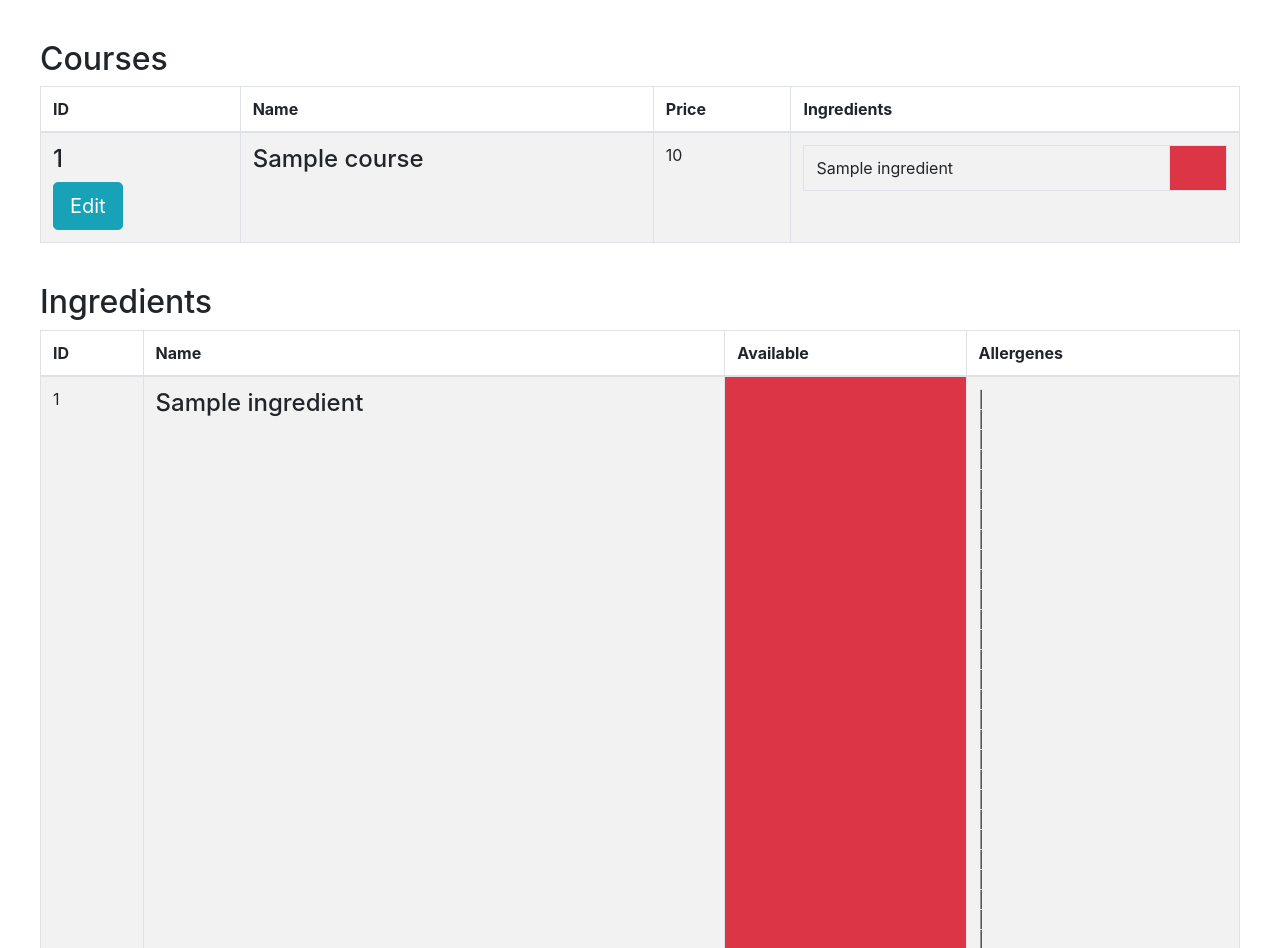
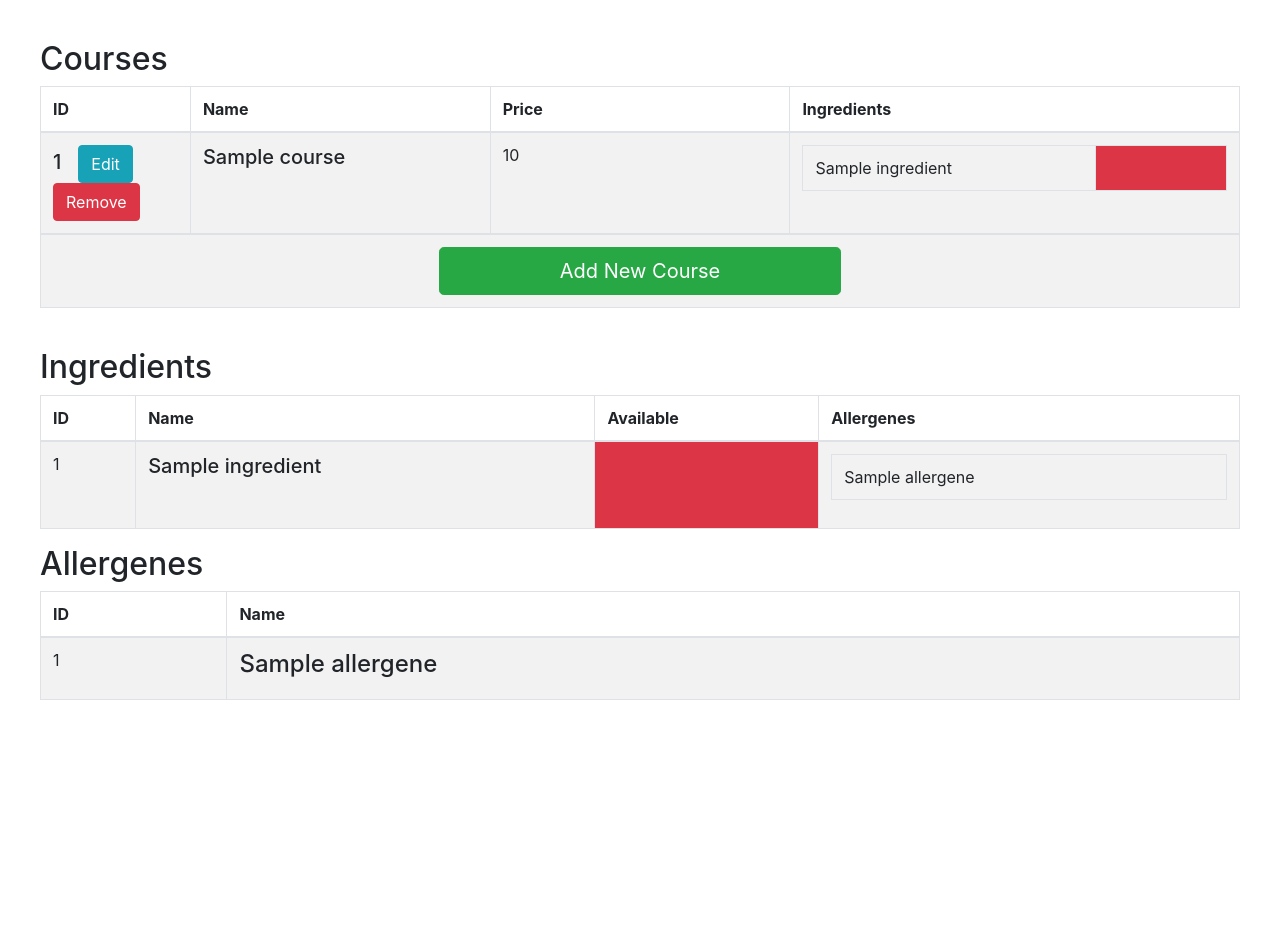
Before and after one commit to DAT210/Internal-Systems, a Flask app: page / in a window 1280 px wide. Shown: the top 948 px of the page. After the commit the page ends 700 px from the top, so only its background shows below. Run offline with Flask 2, Linux system fonts and the light colour scheme; tables that the repository leaves empty or names only in its code hold one stand-in row (values such as "Sample post"); some libraries are stand-ins or nearby versions.

Commit message:
More Small Updates, made the admin variables work on the templating stage rather than the client stage

```diff
--- a/src/Admin Menu Database/app.py
+++ b/src/Admin Menu Database/app.py
@@ -10,6 +10,7 @@ app = Flask(__name__)
 
 app.debug = True
 
+isAdmin = True
 
 # CHANGE THIS INFORMATION FOR YOUR DATABASE ACCESS OK
 user_info = {
@@ -49,7 +50,8 @@ def index():
     courses = get_courses(get_db())
     ingredients = get_ingredients(get_db())
     allergenes = get_allergenes(get_db()) # Maybe change name to triggers
-    return render_template("index.html", courses=courses, ingredients=ingredients, allergenes=allergenes)
+    return render_template("index.html", courses=courses, ingredients=ingredients, allergenes=allergenes, admin=isAdmin)
+
 
 ## DATABASE GET REQUEST REMOVE FUNCTIONS ##
 @app.route("/remove_course", methods=["GET"])
@@ -57,7 +59,7 @@ def remove_course_db():
     c_id = request.args.get("c_id", None)
     if c_id != None:
         remove_course(get_db(), c_id)
-    return render_template("course_display.html", courses=get_courses(get_db()))
+    return render_template("course_display.html", courses=get_courses(get_db()), admin=isAdmin)
 
 
 @app.route("/remove_ingredient_from_course", methods=["GET"])
@@ -66,7 +68,8 @@ def remove_ingredient_from_course_db():
     i_id = request.args.get("i_id", None)
     if c_id != None and i_id != None:
         remove_course_ingredient(get_db(), c_id, i_id)
-    return render_template("course_display.html", courses=get_courses(get_db()))
+    return render_template("course_display.html", courses=get_courses(get_db()), admin=isAdmin)
+
 
 ## DATABASE GET REQUEST GET FUNCTIONS ##
 @app.route("/get_ingredients", methods=["GET"])
@@ -80,15 +83,43 @@ def get_allergenes_db():
     allergenes = get_allergenes(get_db())
     return json.dumps(allergenes)
 
+
 ## DATABASE GET REQUEST INSERT FUNCTIONS ##
+@app.route("/add_course", methods=["GET"])
+def insert_course_db():
+    # FIX CATEGORY, ADD FUNCTIONALITY FOR THIS SOON
+    exception = insert_course(get_db(), "", 1, 0.0)
+    if exception.message:
+        print("\tEXCEPTION " + str(exception.code) + ": " + exception.message)
+    return render_template("course_display.html", courses=get_courses(get_db()), admin=isAdmin)
+
+
 @app.route("/add_ingredient_to_course", methods=["GET"])
-def insert_ingredient_to_course():
+def insert_course_ingredient_db():
     c_id = request.args.get("c_id", None)
     i_id = request.args.get("i_id", None)
     if c_id != None and i_id != None:
         insert_course_ingredient(get_db(), c_id, i_id)
-    return render_template("course_display.html", courses=get_courses(get_db()))
+    return render_template("course_display.html", courses=get_courses(get_db()), admin=isAdmin)
 
+
+## DATABASE GET REQUEST UPDATE FUNCTIONS ##
+@app.route("/edit_course_name", methods=["GET"])
+def update_course_name_db():
+    c_id = request.args.get("c_id", None)
+    c_name = request.args.get("c_name", None)
+    if c_id != None and c_name != None:
+        update_course_name(get_db(), c_name, c_id)
+    return render_template("course_display.html", courses=get_courses(get_db()), admin=isAdmin)
+
+
+@app.route("/edit_course_price", methods=["GET"])
+def update_course_price_db():
+    c_id = request.args.get("c_id", None)
+    price = request.args.get("price", None)
+    if c_id != None and price != None:
+        update_course_price(get_db(), price, c_id)
+    return render_template("course_display.html", courses=get_courses(get_db()), admin=isAdmin)
 
 
 if __name__ == "__main__":
--- a/src/Admin Menu Database/static/main.js
+++ b/src/Admin Menu Database/static/main_admin.js
@@ -1,18 +1,4 @@
 
-/*
-var ingredients = [
-    "ingredient alpha",
-    "ingredient bravo",
-    "ingredient charlie",
-    "ingredient delta",
-    "ingredient echo",
-    "ingredient fractal",
-    "ingredient gamma",
-    "ingredient hector",
-    "ingredient indie",
-    "ingredient jodie"
-];
-*/
 
 var ingredients;
 var allergenes;
@@ -20,60 +6,20 @@ var allergenes;
 var authLevel = 2;
 
 $(document).ready(function() {
-    var visible = [];
+    var inEdit = [];
     init();
 
-    function removeCourse() {
-        if (authLevel > 1) {
-            var info = $(this).prop("name").split("_");
-
-            if (confirm("Are you sure you want to remove the course '" + info[0] + "'?")) {
-                $.get("/remove_course", {c_id: info[1]}, function (data) {
-                    $(".course_display").html(data);
-                    init();
-                });
-            }
-        } else {
-            alert("PERMISSION DENIED");
-        }
-    }
-
-    function removeIngredientFromCourse() {
-        if (authLevel > 1) {
-            var info = $(this).prop("name").split("_");
-
-            if (confirm("Are you sure you want to remove this ingredient from the course?")) {
-                $.get("/remove_ingredient_from_course", {c_id: info[0], i_id: info[1]}, function (data) {
-                    $(".course_display").html(data);
-                    init();
-                });
-            }
-        } else {
-            alert("PERMISSION DENIED");
-        }
-    }
-
-    function addIngredientToCourse() {
-        if (authLevel > 1) {
-            var c_id = $(this).prop("id").split("-")[1];
-            var i_id = $("#autocomplete_ingredient-" + c_id).prop("name");
-
-            $.get("/add_ingredient_to_course", {c_id: c_id, i_id: i_id}, function (data) {
-                $(".course_display").html(data);
-                init();
-            });
-
-        } else {
-            alert("PERMISSION DENIED");
-        }
-    }
 
     function init() {
         updateAutocomplete();
 
         $(".remove_course").on("click", removeCourse);
         $(".remove_ingredient_from_course").on("click", removeIngredientFromCourse);
-        $(".add_ingredient").on("click", addIngredientToCourse)
+        $(".add_ingredient_to_course").on("click", addIngredientToCourse);
+        $(".edit_course_name").on("click", editCourseName);
+        $(".edit_course_price").on("click", editCoursePrice);
+
+        $("#add_course").on("click", addCourse);
 
         var ingredientInputs = $(".ingredient-input");
         for (var i = 0; i < ingredientInputs.length; i++) {
@@ -84,20 +30,75 @@ $(document).ready(function() {
             autocomplete(ingredientInputs[i], ingredientsIn);
         }
 
-        for (var i = 0; i < visible.length; i++) {
-            if (visible[i]) {
-                $(".hidden-admin-" + i).css("display", "inline-block");
+        for (var i = 0; i < inEdit.length; i++) {
+            if (inEdit[i]) {
+                $(".hidden-default-" + i).css("display", "inline-block");
+                $(".hidden-edit-" + i).css("display", "none");
             } else {
-                $(".hidden-admin-" + i).css("display", "none");
+                $(".hidden-default-" + i).css("display", "none");
+                $(".hidden-edit-" + i).css("display", "inline-block");
+            }
+        }
+        initAdminFunctions();
+    }
+
+    function addCourse() {
+        $.get("/add_course", function (data) {
+            $(".course_display").html(data);
+            init();
+        });
+    }
+
+    function removeCourse() {
+        var info = $(this).prop("name").split("_");
+
+        if (confirm("Are you sure you want to remove the course '" + info[0] + "'?")) {
+            $.get("/remove_course", {c_id: info[1]}, function (data) {
+                $(".course_display").html(data);
+                init();
+            });
         }
     }
 
-        if (authLevel < 2) {
-            $(".edit_course").css("display", "none");
-        } else {
-            initAdminFunctions();
+    function removeIngredientFromCourse() {
+        var info = $(this).prop("name").split("_");
+
+        if (confirm("Are you sure you want to remove this ingredient from the course?")) {
+            $.get("/remove_ingredient_from_course", {c_id: info[0], i_id: info[1]}, function (data) {
+                $(".course_display").html(data);
+                init();
+            });
         }
     }
+
+    function addIngredientToCourse() {
+        var c_id = $(this).prop("id").split("-")[1];
+        var i_id = $("#autocomplete_ingredient-" + c_id).prop("name");
+
+        $.get("/add_ingredient_to_course", {c_id: c_id, i_id: i_id}, function (data) {
+            $(".course_display").html(data);
+            init();
+        });
+    }
+
+    function editCourseName() {
+        var c_id = $(this).prop("name");
+        var c_name = $("#course-edit-name_" + c_id).val();
+        $.get("/edit_course_name", {c_id: c_id, c_name: c_name}, function (data) {
+            $(".course_display").html(data);
+            init();
+        });
+    }
+
+    function editCoursePrice() {
+        var c_id = $(this).prop("name");
+        var price = $("#course-edit-price_" + c_id).val();
+        $.get("/edit_course_price", {c_id: c_id, price: price}, function (data) {
+            $(".course_display").html(data);
+            init();
+        });
+    }
+
 
     function updateAutocomplete() {
         // I don't know if there are any better solutions for these yet, but these requests
@@ -125,22 +126,20 @@ $(document).ready(function() {
     }
 
     function initAdminFunctions() {
-        if (authLevel < 2) {
-            alert("ACCESS DENIED");
-        } else {
         $(".edit_course").css("display", "inline-block");
         $(".edit_course").on("click", function() {
             var id = $(this).prop("name").split("_")[1];
             var idInt = parseInt(id);
-                if (visible[idInt]) {
-                    $(".hidden-admin-" + id).css("display", "none");
-                    visible[idInt] = false;
+            if (inEdit[idInt]) {
+                $(".hidden-default-" + id).css("display", "none");
+                $(".hidden-edit-" + id).css("display", "inline-block");
+                inEdit[idInt] = false;
             } else {
-                    $(".hidden-admin-" + id).css("display", "inline-block");
-                    visible[idInt] = true;
+                $(".hidden-default-" + id).css("display", "inline-block");
+                $(".hidden-edit-" + id).css("display", "none");
+                inEdit[idInt] = true;
             }
         });
-        }
     }
 });
 
--- a/src/Admin Menu Database/templates/base.html
+++ b/src/Admin Menu Database/templates/base.html
@@ -10,7 +10,13 @@
     <script src="https://code.jquery.com/jquery-3.3.1.min.js"></script>
     <script src="https://cdnjs.cloudflare.com/ajax/libs/popper.js/1.14.3/umd/popper.min.js" integrity="sha384-ZMP7rVo3mIykV+2+9J3UJ46jBk0WLaUAdn689aCwoqbBJiSnjAK/l8WvCWPIPm49" crossorigin="anonymous"></script>
     <script src="https://stackpath.bootstrapcdn.com/bootstrap/4.1.3/js/bootstrap.min.js" integrity="sha384-ChfqqxuZUCnJSK3+MXmPNIyE6ZbWh2IMqE241rYiqJxyMiZ6OW/JmZQ5stwEULTy" crossorigin="anonymous"></script>
-    <script src="static/main.js"></script>
+
+    {% if admin %}
+        <script src="static/main_admin.js"></script>
+    {% else %}
+        <script src="static/main.js"></script>
+    {% endif %}
+
 </head>
 <body>
     <div id="content">{% block content %}{% endblock %}</div>
--- a/src/Admin Menu Database/templates/course_display.html
+++ b/src/Admin Menu Database/templates/course_display.html
@@ -1,37 +1,72 @@
 {% for course in courses %}
     <tr>
-        <td>
-            <h4 style="display: inline-block">
+        <td style="width: 12.5%">
+            <h5 style="display: inline-block">
                 {{ course.c_id }}
-            </h4>
-            <br>
-            <button class="btn btn-info btn-lg edit_course" name="{{ course.c_name }}_{{ course.c_id }}">Edit</button>
+            </h5>
+            {% if admin %}
+                &ensp;
+                <button class="btn btn-info edit_course" name="{{ course.c_name }}_{{ course.c_id }}">Edit</button>
+                &ensp;
+                <button class="btn btn-danger remove_course" name="{{ course.c_name }}_{{ course.c_id }}">Remove</button>
+            {% endif %}
         </td>
-        <td>
-            <button class="btn btn-danger remove_course hidden-admin-{{ course.c_id }}" style="display: none" name="{{ course.c_name }}_{{ course.c_id }}">X</button>
-            <h4 style="display: inline-block">{{ course.c_name }}</h4>
+        <td style="width: 25%">
+            {% if admin %}
+                <span class="hidden-edit-{{ course.c_id }}">
+            {% endif %}
+                    <h5 style="display: inline-block">
+                        {{ course.c_name }}
+                    </h5>
+            {% if admin %}
+                </span>
+                <span class="hidden-default-{{ course.c_id }}" style="display: none">
+                    <form action="#" class="form-inline">
+                        <input type="text" id="course-edit-name_{{ course.c_id }}" class="form-control course-edit-input_{{ course.c_id }}" placeholder="Course Name" value="{{ course.c_name }}">
+                        &ensp;
+                        <button class="btn btn-info edit_course_name" name="{{ course.c_id }}">Change</button>
+                    </form>
+                </span>
+            {% endif %}
         </td>
-        <td>
-            {{ course.price }}
-        </td>
-        <td>
+        <td style="width: 25%">
+            {% if admin %}
+                <span class="hidden-edit-{{ course.c_id }}">
+            {% endif %}
+                    {{ course.price }}
+            {% if admin %}
+                </span>
+                <span class="hidden-default-{{ course.c_id }}" style="display: none">
+                    <form action="#" class="form-inline">
+                        <input type="number" id="course-edit-price_{{ course.c_id }}" class="form-control course-edit-input_{{ course.c_id }}" placeholder="Course Price" value="{{ course.price }}">
+                        &ensp;
+                        <button class="btn btn-info edit_course_price" name="{{ course.c_id }}">Change</button>
+                    </form>
+                </span>
+                {% endif %}
+            </td>
+        <td style="width: 37.5%">
             <table class="table table-bordered table-striped">
                 {% for ingredient in course.ingredients %}
                 <tr>
-                    <td>
-                        <button class="btn btn-danger remove_ingredient_from_course hidden-admin-{{ course.c_id }}" style="display: none" name="{{ course.c_id }}_{{ ingredient.i_id }}">X</button>
+                    <td style="width: 16.666%">
+                        {% if admin %}
+                            <button class="btn btn-danger btn-sm remove_ingredient_from_course hidden-default-{{ course.c_id }}" style="display: none" name="{{ course.c_id }}_{{ ingredient.i_id }}">X</button>
+                        {% endif %}
                         {{ ingredient.i_name }}
                     </td>
-                    <td class="{% if ingredient.available == "1" %}bg-success{% else %}bg-danger{% endif %}"></td>
+                    <td style="width: 8.333%" class="{% if ingredient.available == "1" %}bg-success{% else %}bg-danger{% endif %}"></td>
                 </tr>
                 {% endfor %}
             </table>
-            <form action="#" class="form-inline hidden-admin-{{ course.c_id }}" style="display: none" autocomplete="off">
-                <div class="autocomplete">
-                    <input type="text" id="autocomplete_ingredient-{{ course.c_id }}" class="form-control ingredient-input" name="ingredient_autocomplete" placeholder="ingredient">
-                </div>
-                <input type="button" id="button_autocomplete_ingredient-{{ course.c_id }}" style="display:inline" class="btn btn-success add_ingredient" name="{{ course.c_id }}" value="+">
-            </form>
+            {% if admin %}
+                <form action="#" class="form-inline hidden-default-{{ course.c_id }}" style="display: none" autocomplete="off">
+                    <div class="autocomplete">
+                        <input type="text" id="autocomplete_ingredient-{{ course.c_id }}" class="form-control ingredient-input" name="ingredient_autocomplete" placeholder="Ingredient">
+                    </div>
+                    <input type="button" id="button_autocomplete_ingredient-{{ course.c_id }}" style="display:inline" class="btn btn-success add_ingredient_to_course" name="{{ course.c_id }}" value="Add">
+                </form>
+            {% endif %}
         </td>
     </tr>
 {% endfor %}
--- a/src/Admin Menu Database/templates/error.html
+++ b/src/Admin Menu Database/templates/error.html
@@ -1,6 +1,3 @@
-{% extends "base.html" %}
-{% block content %}
-    <div class="error">
-        <strong>Error: </strong> {{ msg }}
-    </div>
-{% endblock %}
+<div class="error">
+    <strong>Error: </strong> {{ msg }}
+</div>
--- a/src/Admin Menu Database/templates/index.html
+++ b/src/Admin Menu Database/templates/index.html
@@ -1,3 +1,4 @@
+
 {% extends "base.html" %}
 
 {% block title %}Index{% endblock %}
@@ -19,10 +20,17 @@
             </th>
         </thead>
         <tbody class="course_display">
-
             {% include "course_display.html" %}
-
         </tbody>
+        {% if admin %}
+        <tr>
+            <td colspan="4">
+                <div class="row justify-content-center">
+                    <button class="btn btn-success btn-lg col-4" id="add_course">Add New Course</button>
+                </div>
+            </td>
+        </tr>
+        {% endif %}
     </table>
     <br>
     <h2>Ingredients</h2>
--- a/src/Admin Menu Database/templates/ingredient_display.html
+++ b/src/Admin Menu Database/templates/ingredient_display.html
@@ -4,15 +4,24 @@
             {{ ingredient.i_id }}
         </td>
         <td>
-            <h4>{{ ingredient.i_name }}</h4>
+            <h5 style="display: inline-block">
+                {{ ingredient.i_name }}
+            </h5>
         </td>
         <td class="{% if ingredient.available == "1" %}bg-success{% else %}bg-danger{% endif %}">
         </td>
         <td>
-            {% for allergene in ingredient.allergenes %}
-                <em>{{ allergene.a_id }}</em> | <em>{{ allergene.a_name }}</em>
-                <br>
-            {% endfor %}
+            <table class="table table-bordered">
+                <tbody>
+                    {% for allergene in ingredient.allergenes %}
+                        <tr>
+                            <td>
+                                {{ allergene.a_name }}
+                            </td>
+                        </tr>
+                    {% endfor %}
+                </tbody>
+            </table>
         </td>
     </tr>
 {% endfor %}
```
Lines whose indentation alone changed are shown as unchanged.
